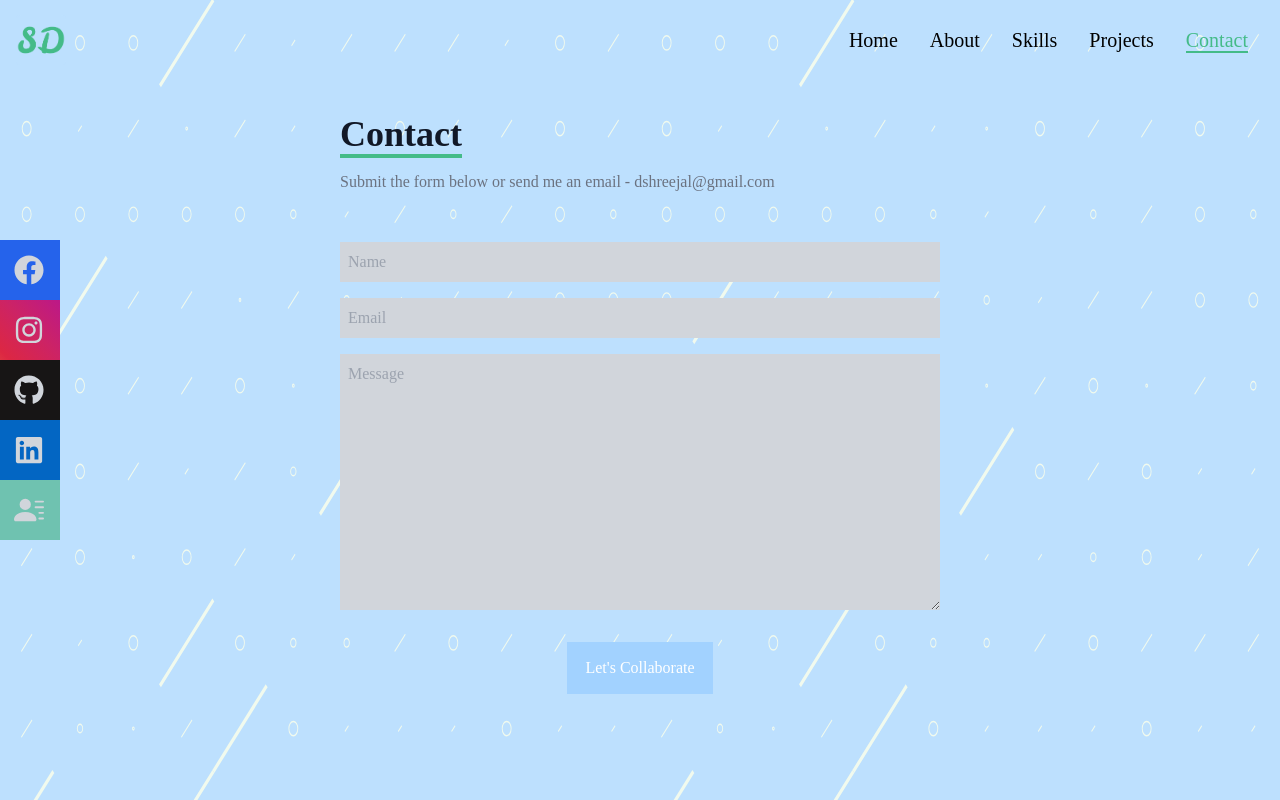
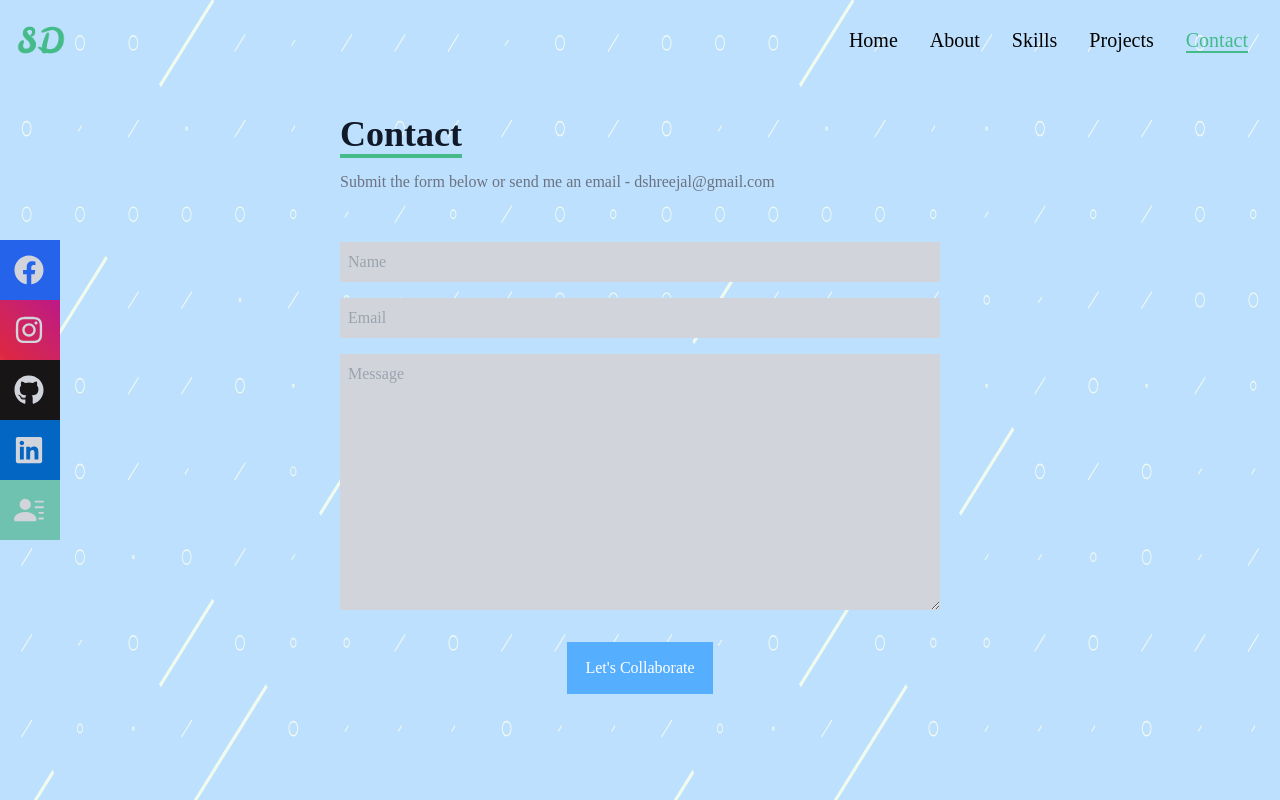
Before and after one commit to Shreejal10/React-Portfolio, a React (Create React App) app: page /contact in a window 1280 px wide. Built offline with nearby package versions, Linux system fonts and the light colour scheme.

Commit message:
button bg-change

```diff
--- a/src/components/Contact.jsx
+++ b/src/components/Contact.jsx
@@ -11,10 +11,10 @@
                     <p className='text-gray-500 py-4'>Submit the form below or send me an email - dshreejal@gmail.com</p>
                 </div>
                 <input type="text" placeholder='Name' name="name"
-                    className='bg-gray-300 p-2' />
-                <input type="email" placeholder='Email' name="email" className='my-4 p-2 bg-gray-300' />
-                <textarea name="message" placeholder='Message' rows="10" className='bg-gray-300 p-2'></textarea>
-                <button className='text-white border-2 bg-[#a2d2ff] border-[#a2d2ff] hover:bg-[#56aeff] hover:border-[#56aeff] px-4 py-3 my-8 mx-auto flex items-center' >Let's Collaborate</button>
+                    className='bg-gray-300 p-2' required />
+                <input type="email" placeholder='Email' name="email" className='my-4 p-2 bg-gray-300' required />
+                <textarea name="message" placeholder='Message' rows="10" className='bg-gray-300 p-2' required></textarea>
+                <button className='text-white border-2 = bg-[#56aeff] border-[#56aeff] px-4 py-3 my-8 mx-auto flex items-center hover:scale-105' >Let's Collaborate</button>
             </form >
 
         </div >
```
